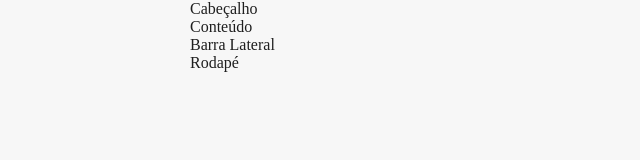
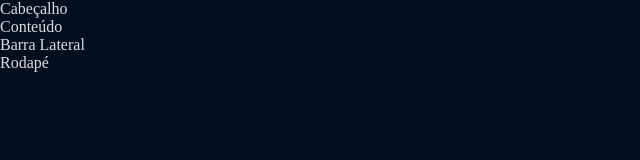
Before and after one commit to LeonardoMacedoCano/Easy-Website-Layout, a plain HTML site: page index.html in a window 1280 px wide. Shown: the whole page, without its empty margins (0-640 px from the left). Drawn offline with Linux system fonts and the light colour scheme.

Commit message:
change color and background-color to body

```diff
--- a/styles.css
+++ b/styles.css
@@ -1,17 +1,9 @@
-*{
+* {
 	margin: 0;
 	padding: 0;
 }
 
-body{
-	background: #f7f7f7;
-	color: #1e1e1e;
+body {
+	background: #010e1e;
+	color: #ddd;
 }
-
-#container{
-	margin: 0 auto;
-	padding: 0 1rem;
-	width: 900px;
-	max-width: 100%;
-	background-color: #f7f7f7;
-}
```
